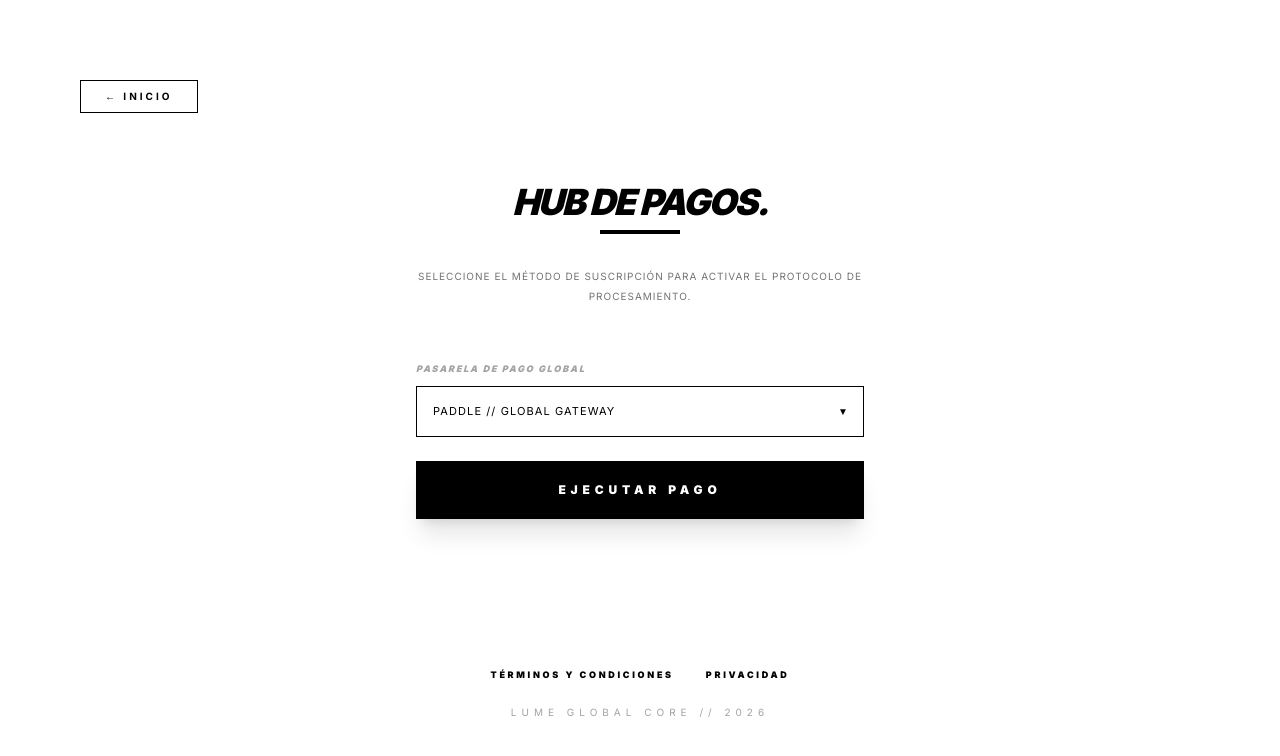
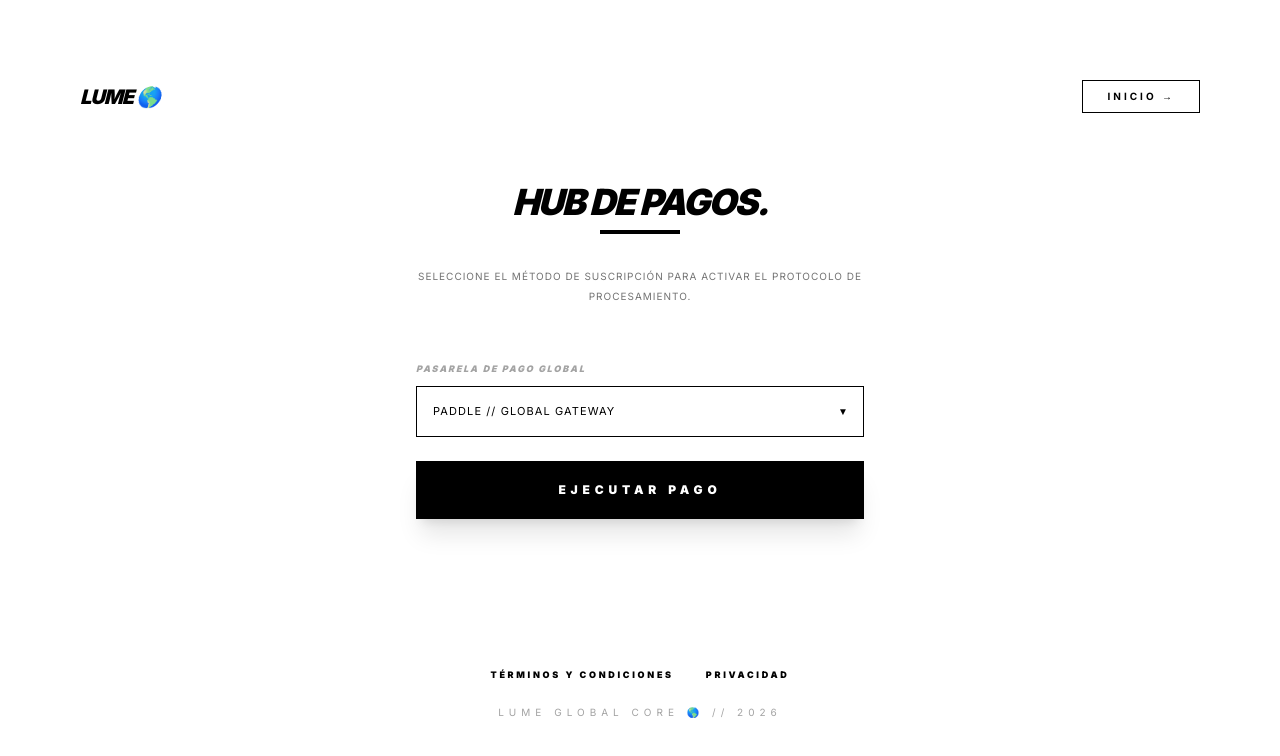
Before and after one commit to lumeglobal10-prog/lume-global-core, a Next.js app: page /checkout in a window 1280 px wide. Shown: the top 756 px of the page. Built offline with nearby package versions, Linux system fonts and the light colour scheme.

Commit message:
Update page.tsx

```diff
--- a/app/checkout/page.tsx
+++ b/app/checkout/page.tsx
@@ -1,8 +1,6 @@
 import Link from 'next/link';
 
 export default function CheckoutPage() {
-  // Configuración de pasarelas.
-  // En el futuro, este array podrá ser controlado externamente desde Lume Core.
   const paymentMethods = [
     { id: 'paddle', name: 'PADDLE // GLOBAL GATEWAY', active: true },
     { id: 'stripe', name: 'STRIPE // DEFERRED', active: false },
@@ -13,11 +11,14 @@ export default function CheckoutPage() {
   return (
     <main className="min-h-screen bg-white text-black font-sans flex flex-col justify-between p-8 md:p-20">
 
-      {/* NAVEGACIÓN SUPERIOR: RETORNO A INICIO */}
-      <nav className="flex justify-start">
+      {/* NAVEGACIÓN SUPERIOR: LOGO IZQUIERDA Y RETORNO DERECHA */}
+      <nav className="flex justify-between items-center w-full">
+        <div className="text-xl font-black tracking-tighter italic">
+          LUME 🌎
+        </div>
         <Link href="/">
           <button className="text-[10px] font-bold tracking-[0.3em] uppercase border border-black px-6 py-2 hover:bg-black hover:text-white transition-all">
-            ← INICIO
+            INICIO →
           </button>
         </Link>
       </nav>
@@ -47,7 +48,6 @@ export default function CheckoutPage() {
                   </option>
                 ))}
               </select>
-              {/* ÍCONO DEL SELECTOR */}
               <div className="absolute right-4 top-1/2 -translate-y-1/2 pointer-events-none text-[10px]">▼</div>
             </div>
           </div>
@@ -58,20 +58,20 @@ export default function CheckoutPage() {
         </div>
       </div>
 
-      {/* FOOTER UNIFICADO LUME CORE */}
+      {/* FOOTER UNIFICADO LUME CORE CON LOGO CORRECTO */}
       <footer className="flex flex-col items-center space-y-6 pt-20">
         <div className="flex space-x-8">
-          <Link href="/terms" className="text-[9px] font-black tracking-[0.3em] uppercase hover:underline decoration-2 underline-offset-4">
+          <Link href="/terms?from=checkout" className="text-[9px] font-black tracking-[0.3em] uppercase hover:underline decoration-2 underline-offset-4">
             Términos y Condiciones
           </Link>
-          <Link href="/privacy" className="text-[9px] font-black tracking-[0.3em] uppercase hover:underline decoration-2 underline-offset-4">
+          <Link href="/privacy?from=checkout" className="text-[9px] font-black tracking-[0.3em] uppercase hover:underline decoration-2 underline-offset-4">
             Privacidad
           </Link>
         </div>
         <div className="text-[10px] font-mono tracking-[0.5em] text-neutral-400 uppercase">
-          LUME GLOBAL CORE // 2026
+          LUME GLOBAL CORE 🌎 // 2026
         </div>
       </footer>
     </main>
   );
-              }
+                }
```
